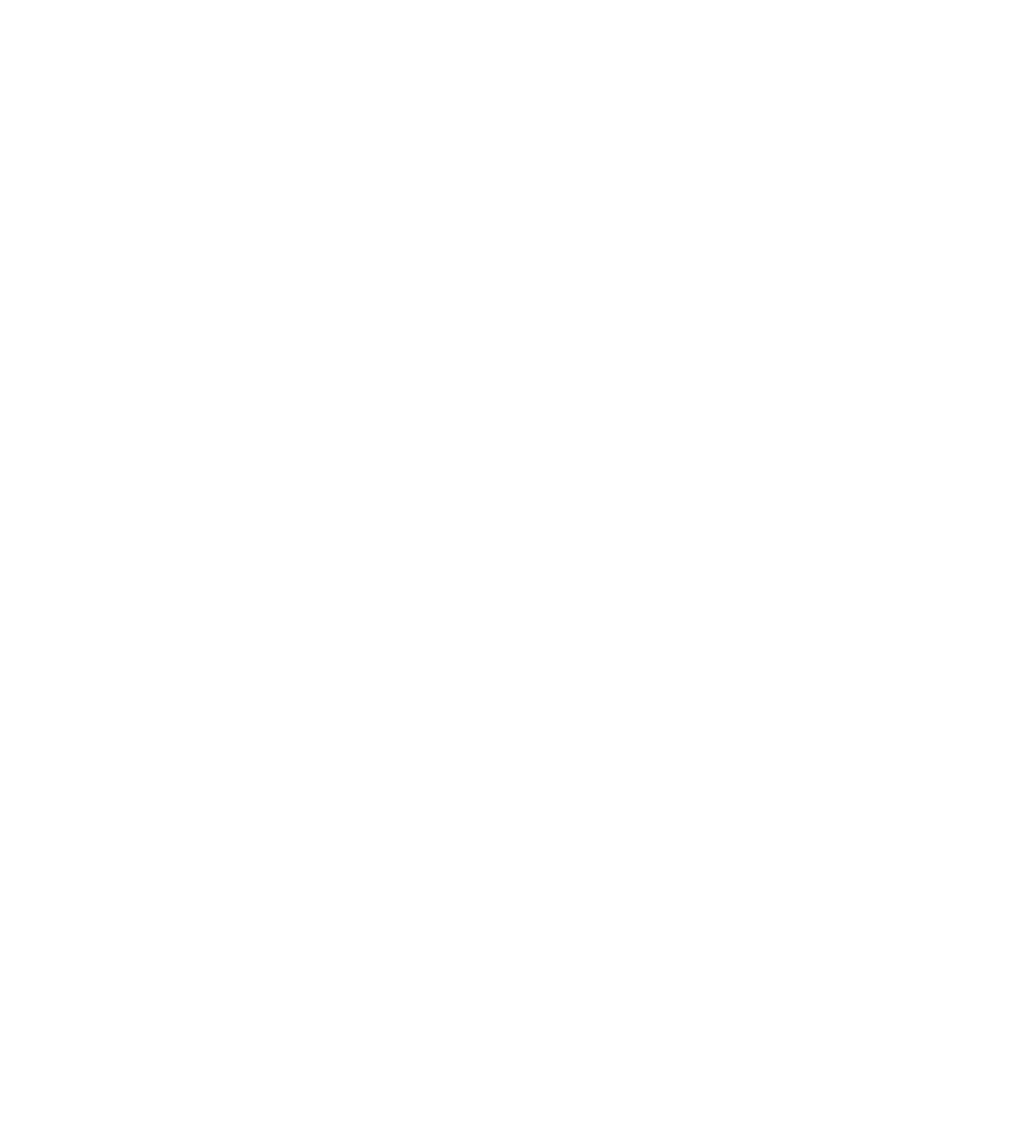
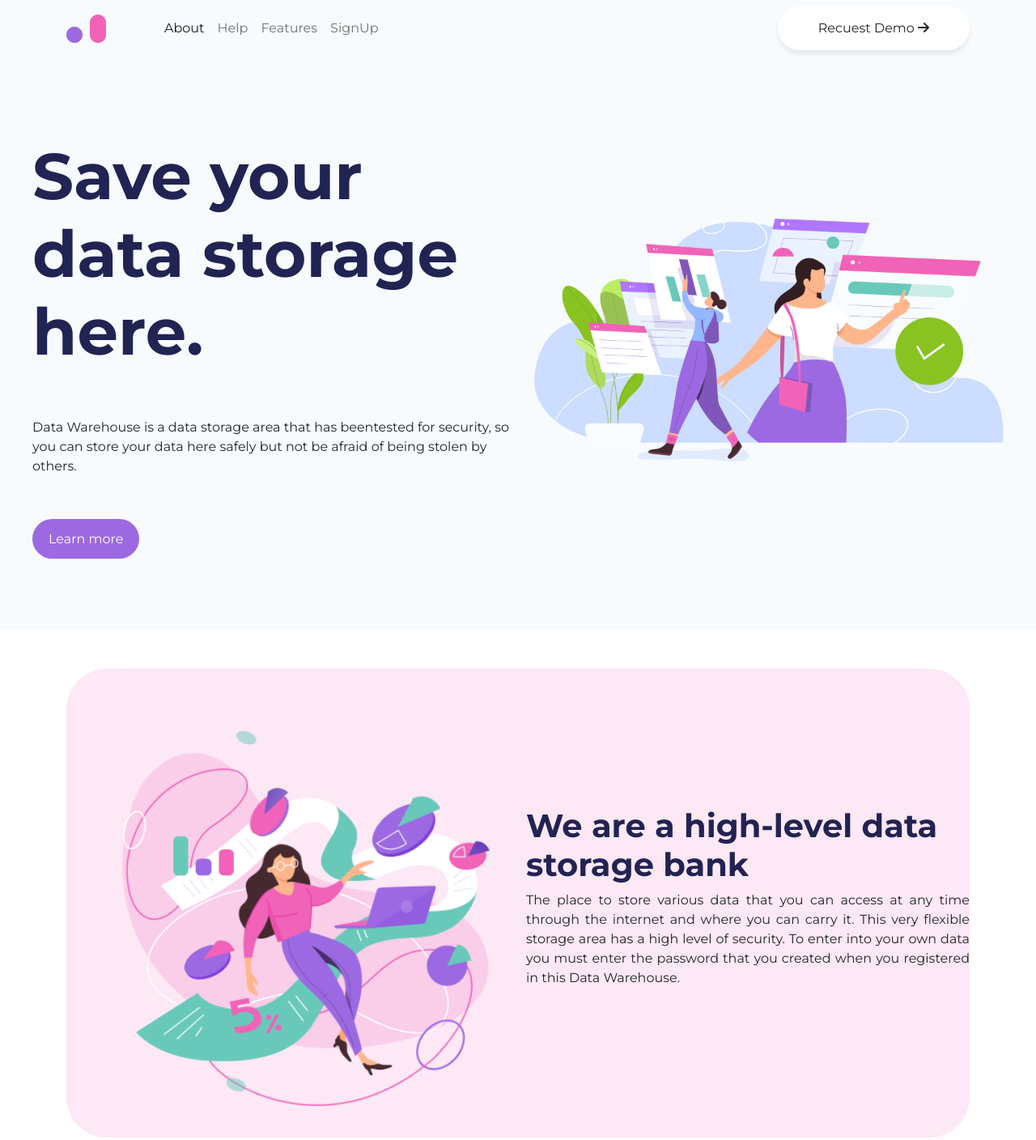
Before and after one commit to shakilrafshan/data-warehouse, a plain HTML site: page index.html in a window 1280 px wide. Shown: the whole page at 81% size. Before the commit the page ends 800 px from the top, so only its background shows below. Drawn offline with nearby package versions, Linux system fonts and the light colour scheme.

Commit message:
2 section

```diff
--- a/index.html
+++ b/index.html
@@ -10,8 +10,67 @@
     <link rel="stylesheet" href="style.css">
 </head>
 <body>
+    <!-- header start  -->
+    <header>
 
+        <nav class="navbar navbar-expand-lg navbar-light" style="background-color: #F8FBFD;">
+            <div class="container">
+              <a class="navbar-brand" href="index.html"><img src="./images/logo.png" alt=""></a>
+              <button class="navbar-toggler" type="button" data-bs-toggle="collapse" data-bs-target="#navbarSupportedContent" aria-controls="navbarSupportedContent" aria-expanded="false" aria-label="Toggle navigation">
+                <span class="navbar-toggler-icon"></span>
+              </button>
+              <div class="collapse navbar-collapse" id="navbarSupportedContent">
+                <ul class="navbar-nav ms-5 me-auto mb-2 mb-lg-0">
+                  <li class="nav-item">
+                    <a class="nav-link active" aria-current="page" href="#">About</a>
+                  </li>
+                  <li class="nav-item">
+                    <a class="nav-link" href="#">Help</a>
+                  </li>
+                  <li class="nav-item">
+                    <a class="nav-link" href="#">Features</a>
+                  </li>
+                  <li class="nav-item">
+                    <a class="nav-link" href="#">SignUp</a>
+                  </li>
 
+                   </ul>
+               <div class="demo">Recuest Demo <i class="fa fa-arrow-right"></i></div>
+              </div>
+            </div>
+        </nav>
+
+    </header>
+    <!-- main section start  -->
+    <main>
+        <!-- 1st section start  -->
+        <section class="storage-section">
+         <div class="storage  ">
+            <div class="left">
+                <h1>Save your data storage here.</h1>
+                <p>Data Warehouse is a data storage area that has beentested for security, so you can store your data here safely but not be afraid of being stolen by others.</p>
+                <a href="">Learn more</a>
+            </div>
+            <div class="img">
+                <img src="./images/banner.png" class="w-100" alt="">
+            </div>
+         </div>
+        </section>
+
+        <!-- 2nd section  -->
+        <section class=" container my-5">
+            <div class="storage-bank">
+                <div class="img ">
+                    <img src="./images/banner2.png" class="w-100" alt="">
+                </div>
+                <div class="content">
+                    <h2>We are a high-level data storage bank</h2>
+                    <p>The place to store various data that you can access at any time through the internet  and where you can carry it.
+                        This very flexible storage area has a high level of security. To enter into your own data you must enter the password that you created when you registered in this Data Warehouse. </p>
+                </div>
+            </div>
+        </section>
+    </main>
     <!-- bootstrap js cdn  -->
     <script src="https://cdn.jsdelivr.net/npm/bootstrap@5.0.2/dist/js/bootstrap.bundle.min.js" integrity="sha384-MrcW6ZMFYlzcLA8Nl+NtUVF0sA7MsXsP1UyJoMp4YLEuNSfAP+JcXn/tWtIaxVXM" crossorigin="anonymous"></script>
 </body>
--- a/style.css
+++ b/style.css
@@ -1,6 +1,135 @@
 @import url('https://fonts.googleapis.com/css2?family=Montserrat:wght@400;500;700;900&display=swap');
 
-
+/* common utilities  */
+.demo{
+    background-color: #fff;
+    padding: 15px 50px;
+    border-radius: 50px;
+    box-shadow: 0px 5px 5px rgba(75, 93, 104, 0.1);
+}
 body{
     font-family: 'Montserrat', sans-serif;
 }
+h1, h2, h3, h5{
+    color: #212353;
+}
+h1{
+    font-size: 80px;
+    font-weight: bold;
+}
+h2{
+    font-size: 40px;
+    font-weight: 700;
+}
+h5{
+    font-size: 24px;
+    font-weight: 400;
+}
+a{
+    text-decoration: none;
+}
+li{
+    list-style: none;
+}
+
+/* storage-section */
+.storage, .storage-bank{
+    display: grid;
+    grid-template-columns: repeat(2,1fr);
+    grid-column-gap: 20px;
+}
+.storage .img{
+    align-self: center;
+
+}
+.storage-section{
+    background-color: #F8FBFD;
+    padding:100px 40px;
+
+}
+.storage-section p{
+     padding:50px 0;
+}
+.storage-section a{
+     background-color:#9C69E2;
+     padding: 15px 20px;
+     color: #fff;
+     border-radius: 50px;
+}
+.storage-bank{
+    background: rgba(240, 99, 184, 0.15);
+border-radius: 50px;
+}
+.storage-bank .content{
+    align-self: center;
+}
+.storage-bank .content p{
+    text-align: justify;
+}
+
+@media only screen and (max-width:350px){
+    h1{
+        font-size: 30px;
+        line-height:50px;
+    }
+    h2{
+        font-size:20px;
+
+    }
+    .storage, .storage-bank{
+
+        grid-template-columns: repeat(1,1fr);
+        grid-row-gap: 20px;
+    }
+    .storage-section, .storage-bank{
+        padding:30px 40px;
+        }
+    .storage-section p , .storage-bank p{
+        padding:20px 0;
+       }
+       .left{
+        order: 1;
+        }
+}
+
+@media only screen and (min-width:350px) and (max-width:688px) {
+   h1{
+       font-size: 40px;
+   }
+   h2{
+       font-size:30px;
+   }
+   .storage-section , .storage-bank{
+    padding:50px 40px;
+    }
+    .storage-section p , .storage-bank p{
+        padding:30px 0;
+   }
+   .storage, .storage-bank{
+    grid-template-columns: repeat(1,1fr);
+    grid-row-gap: 20px;
+}
+    .left{
+    order: 1;
+    }
+}
+
+@media only screen and (min-width:689px) and (max-width:1024px) {
+    h1{
+        font-size: 40px;
+    }
+    h2{
+        font-size:30px;
+    }
+    .storage-section , .storage-bank{
+     padding:50px 40px;
+     }
+     .storage-section p , .storage-bank p{
+         padding:30px 0;
+    }
+    .storage, .storage-bank{
+     grid-template-columns: repeat(2,1fr);
+     grid-row-gap: 20px;
+ }
+
+ }
```
